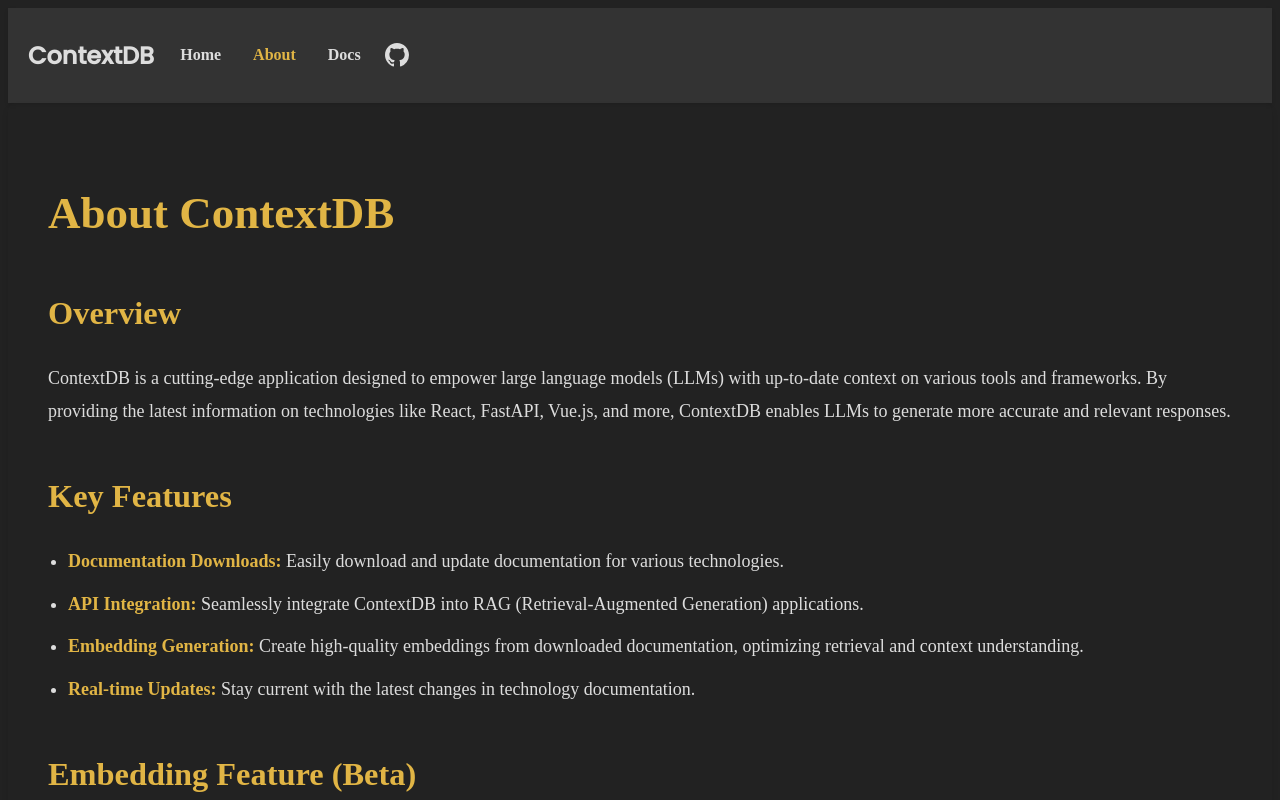
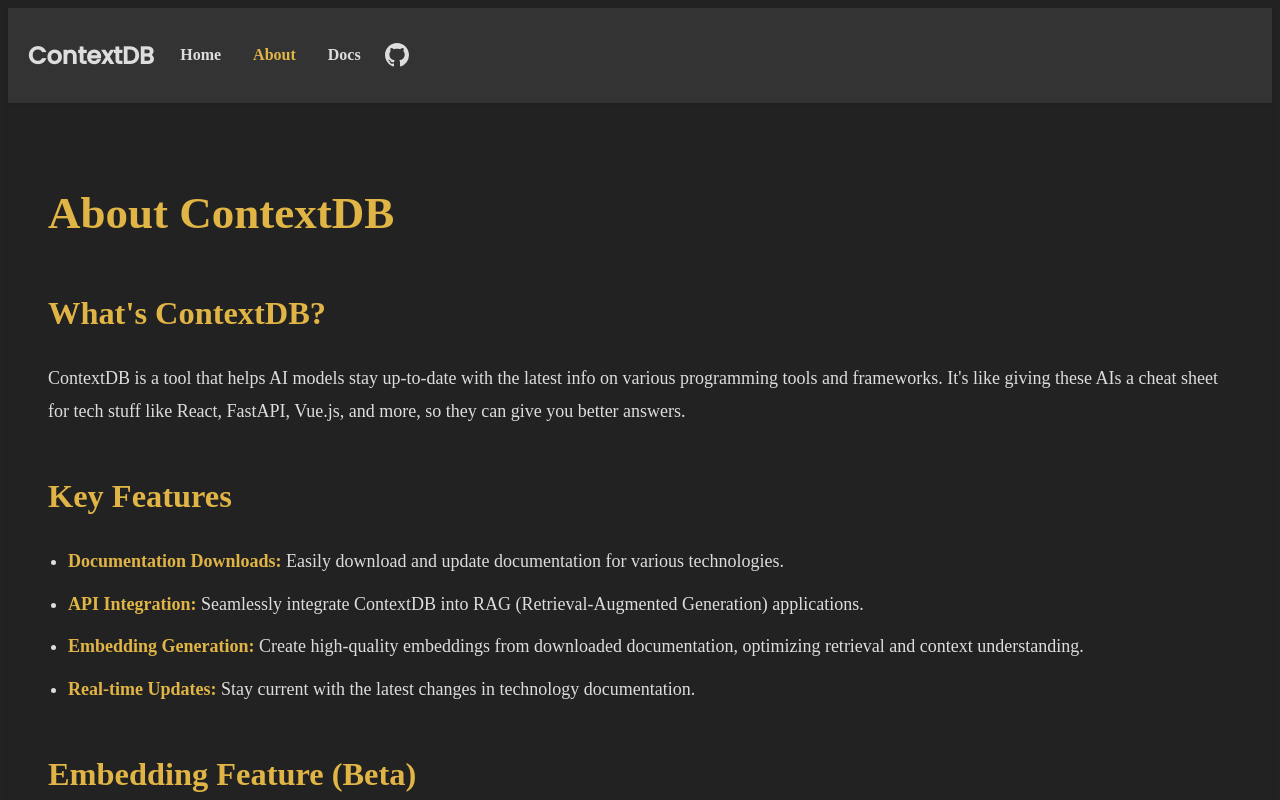
Before and after one commit to tech-terrace/contextdb, a Vue app in the folder frontend/: page /about in a window 1280 px wide. Shown: the top 800 px of the page. Built offline with nearby package versions, Linux system fonts and the light colour scheme.

Commit message:
sorting versions

```diff
--- a/frontend/src/views/AboutView.vue
+++ b/frontend/src/views/AboutView.vue
@@ -2,8 +2,8 @@
   <div class="about">
     <h1>About ContextDB</h1>
     <section>
-      <h2>Overview</h2>
-      <p>ContextDB is a cutting-edge application designed to empower large language models (LLMs) with up-to-date context on various tools and frameworks. By providing the latest information on technologies like React, FastAPI, Vue.js, and more, ContextDB enables LLMs to generate more accurate and relevant responses.</p>
+      <h2>What's ContextDB?</h2>
+      <p>ContextDB is a tool that helps AI models stay up-to-date with the latest info on various programming tools and frameworks. It's like giving these AIs a cheat sheet for tech stuff like React, FastAPI, Vue.js, and more, so they can give you better answers.</p>
     </section>
     <section>
       <h2>Key Features</h2>
```
Also changed, not shown: 1 other file (tests, documents, lock files or other folders).
